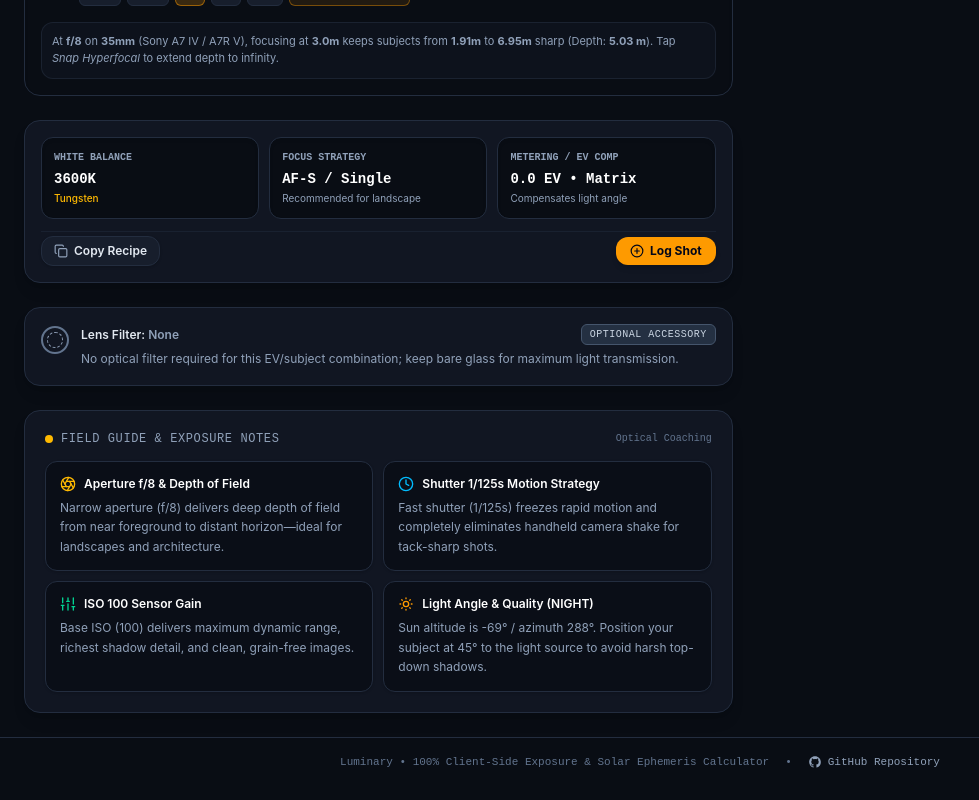
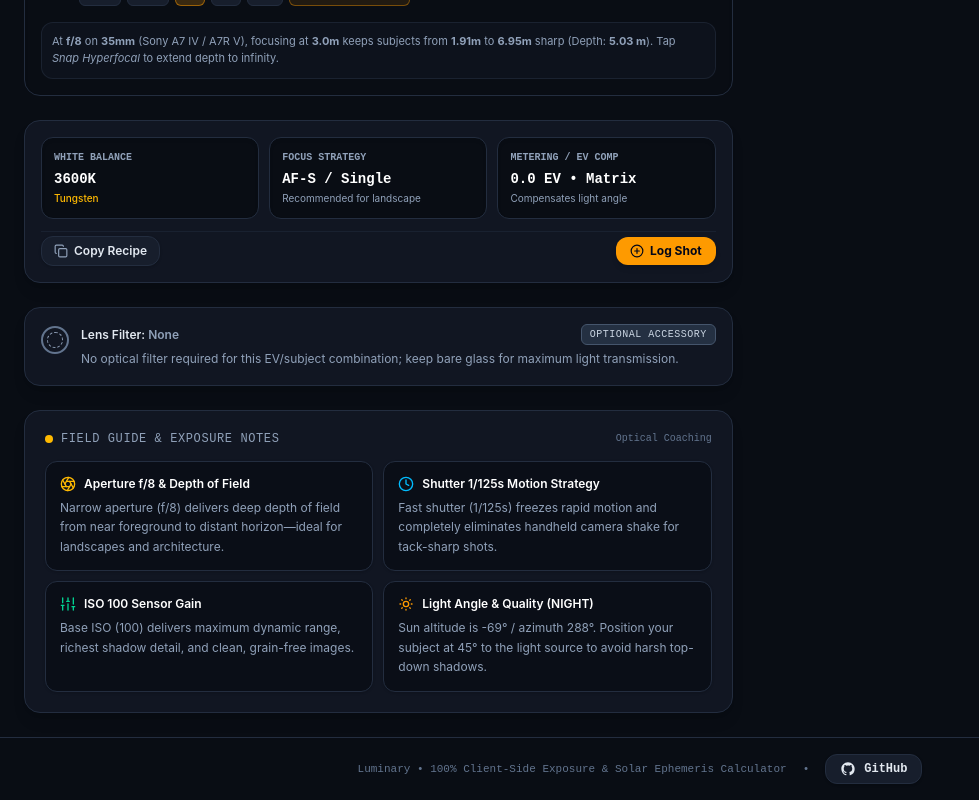
Before and after one commit to sudo-shubham/luminary, a Svelte app: page / in a window 1280 px wide. Shown: the part 1339-2139 px from the top of the page, without its empty margins (0-979 px from the left). Built offline with nearby package versions, Linux system fonts and the light colour scheme; no server answers.

Commit message:
style: upgrade footer GitHub link to tactile button

```diff
--- a/src/App.svelte
+++ b/src/App.svelte
@@ -159,11 +159,11 @@
       href="https://github.com/sudo-shubham/luminary.github.io"
       target="_blank"
       rel="noopener noreferrer"
-      class="inline-flex items-center gap-1.5 text-slate-400 hover:text-amber-300 transition-colors">
-      <svg class="w-3.5 h-3.5 fill-current" viewBox="0 0 24 24">
+      class="inline-flex items-center gap-2 px-3.5 py-1.5 rounded-xl bg-dial hover:bg-slate-700/80 border border-borderline text-xs font-semibold text-slate-200 hover:text-amber-300 transition active:scale-95 shadow-sm">
+      <svg class="w-4 h-4 fill-current" viewBox="0 0 24 24" aria-hidden="true">
         <path fill-rule="evenodd" clip-rule="evenodd" d="M12 2C6.477 2 2 6.484 2 12.017c0 4.425 2.865 8.18 6.839 9.504.5.092.682-.217.682-.483 0-.237-.008-.868-.013-1.703-2.782.605-3.369-1.343-3.369-1.343-.454-1.158-1.11-1.466-1.11-1.466-.908-.62.069-.608.069-.608 1.003.07 1.53 1.032 1.53 1.032.892 1.53 2.341 1.088 2.91.832.092-.647.35-1.088.636-1.338-2.22-.253-4.555-1.113-4.555-4.951 0-1.093.39-1.988 1.029-2.688-.103-.253-.446-1.272.098-2.65 0 0 .84-.27 2.75 1.026A9.564 9.564 0 0112 6.844c.85.004 1.705.115 2.504.337 1.909-1.296 2.747-1.027 2.747-1.027.546 1.379.202 2.398.1 2.651.64.7 1.028 1.595 1.028 2.688 0 3.848-2.339 4.695-4.566 4.943.359.309.678.92.678 1.855 0 1.338-.012 2.419-.012 2.747 0 .268.18.58.688.482A10.019 10.019 0 0022 12.017C22 6.484 17.522 2 12 2z" />
       </svg>
-      <span>GitHub Repository</span>
+      <span>GitHub</span>
     </a>
   </footer>
 
```
